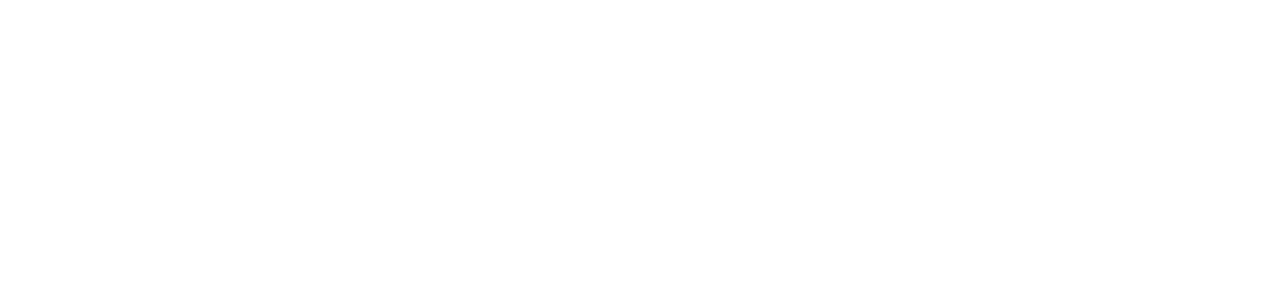
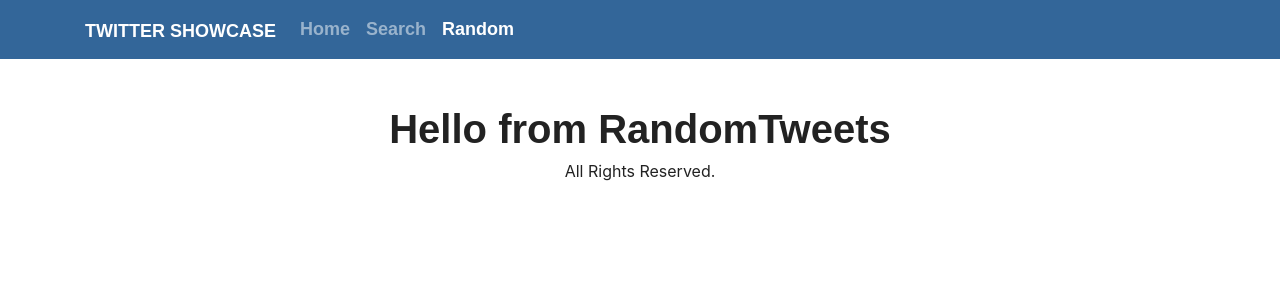
Before and after one commit to marialobillo/twitter-showcase, a React (Create React App) app in the folder client/: page /random in a window 1280 px wide. Shown: the top 300 px of the page. Built offline with nearby package versions, Linux system fonts and the light colour scheme; a web font is replaced by a local one.

Commit message:
adding header as a top-menu

```diff
--- a/client/src/App.js
+++ b/client/src/App.js
@@ -1,5 +1,7 @@
 import React from 'react';
 import {BrowserRouter as Router, Route, Switch} from 'react-router-dom';
+
+import Header from './components/Header';
 import Home from './components/Home';
 import SearchTweets from './components/SearchTweets';
 import RandomTweets from './components/RandomTweets';
@@ -9,14 +11,19 @@
   return (
     <div className="">
       <Router>
+        <Header />
+        <main className="container mt-5">
         <Switch>
           <Route exact path="/home"
             component={Home}/>
-          <Router exact path="/search"
+          <Route exact path="/search"
             component={SearchTweets} />
-          <Router exact path="/random"
+          <Route exact path="/random"
             component={RandomTweets} />
         </Switch>
+        </main>
+
+        <footer className="text-center">All Rights Reserved.</footer>
       </Router>
     </div>
   );
--- /dev/null
+++ b/client/src/components/Header.js
@@ -0,0 +1,38 @@
+import React from 'react';
+import {Link, NavLink} from 'react-router-dom';
+
+const Header = () => (
+    <nav className="navbar navbar-expand-lg navbar-dark bg-info">
+        <div className="container">
+            <Link to="/home" className="navbar-brand">
+                Twitter Showcase
+            </Link>
+
+            <ul className="navbar-nav mr-auto">
+                <li className="nav-item">
+                    <NavLink
+                        to="/home"
+                        className="nav-link"
+                        activeClassName="active"
+                    >Home</NavLink>
+                </li>
+                <li className="nav-item">
+                    <NavLink
+                        to="/search"
+                        className="nav-link"
+                        activeClassName="active"
+                    >Search</NavLink>
+                </li>
+                <li className="nav-item">
+                    <NavLink
+                        to="/random"
+                        className="nav-link"
+                        activeClassName="active"
+                    >Random</NavLink>
+                </li>
+            </ul>
+        </div>
+    </nav>
+);
+
+export default Header;
--- a/client/src/components/RandomTweets.js
+++ b/client/src/components/RandomTweets.js
@@ -1,9 +1,9 @@
 import React from 'react';
 
-function RandomTweets(){
+function RandonTweets(){
     return (
-        <h1 className="text-center">Random Tweets</h1>
+        <h1 className="text-center">Hello from RandomTweets</h1>
     );
 }
 
-export default RandomTweets;
+export default RandonTweets;
--- a/client/src/components/SearchTweets.js
+++ b/client/src/components/SearchTweets.js
@@ -2,7 +2,7 @@
 
 function SearchTweets(){
     return (
-        <h1 className="text-center">Search Tweets</h1>
+        <h1 className="text-center">Hello from Searching Tweets</h1>
     );
 }
 
```
